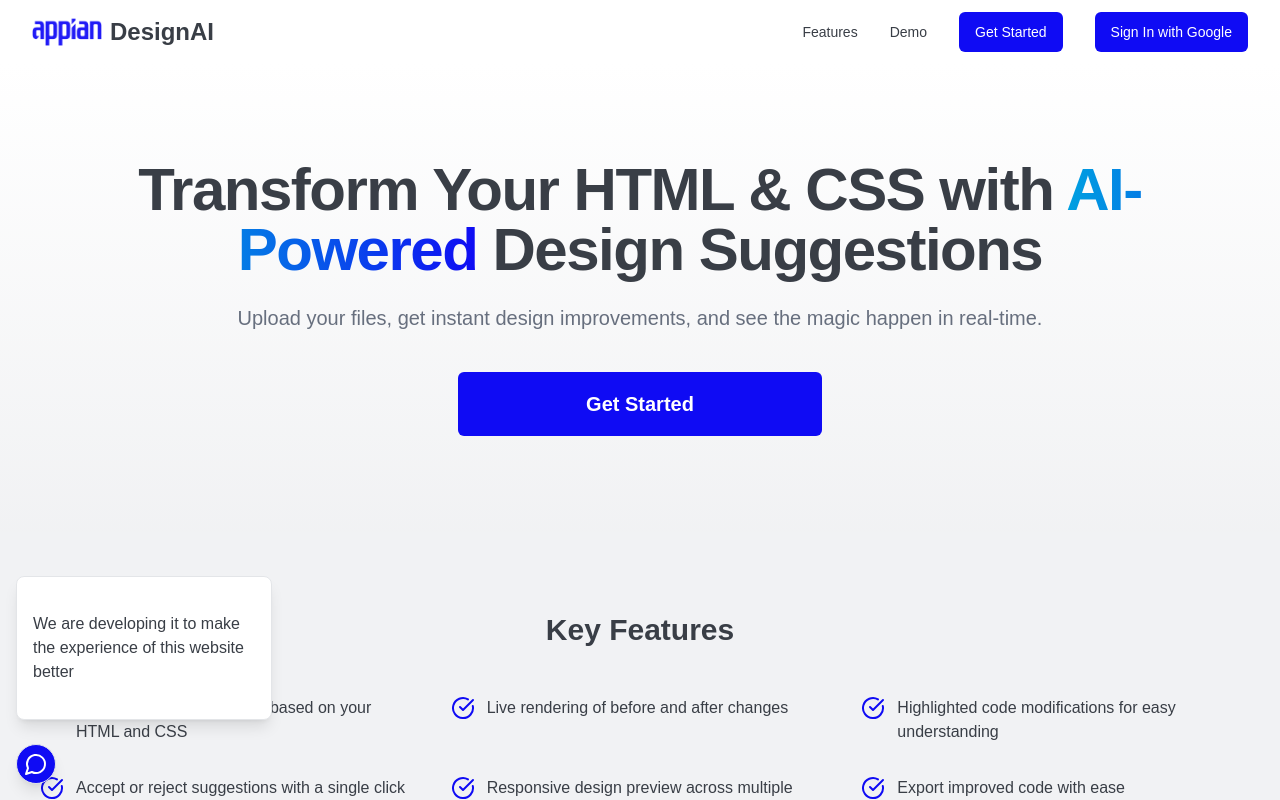
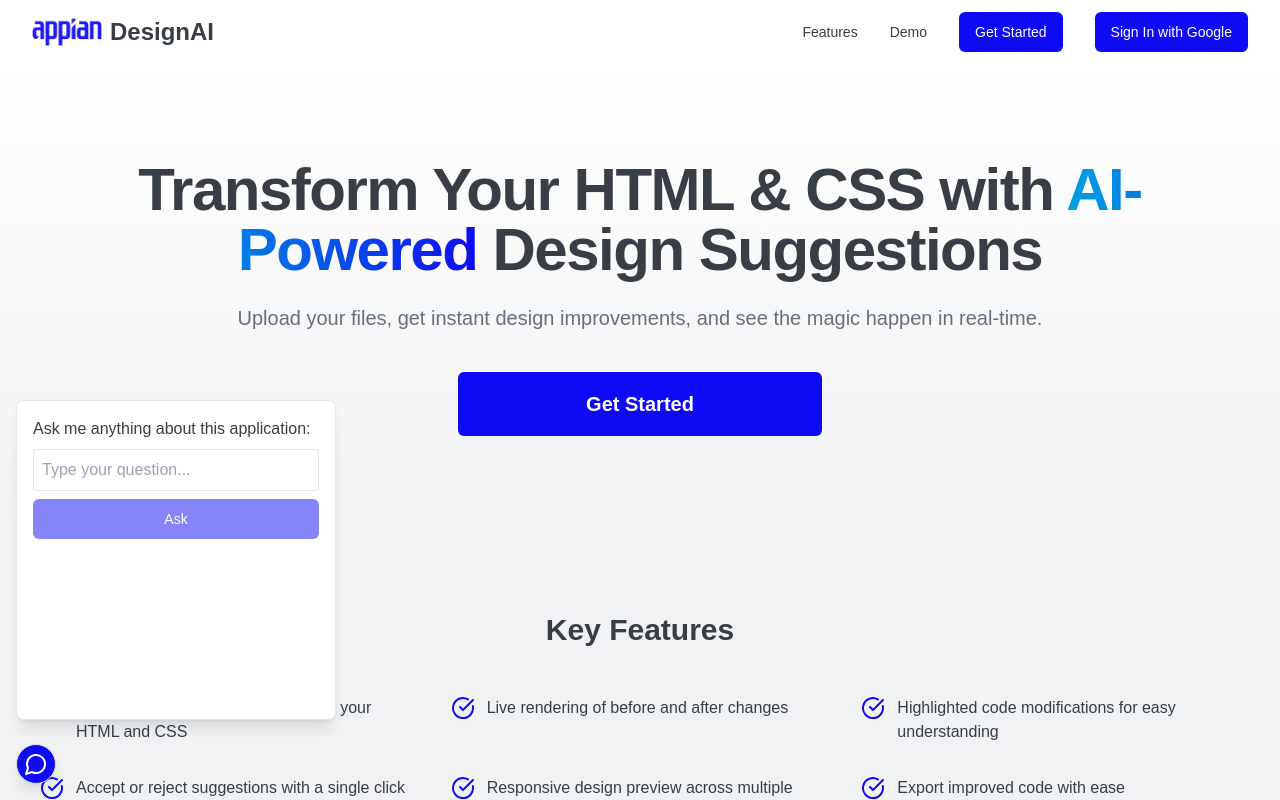
Before and after one commit to PJ2005/appian-design-ai-final, a Next.js app in the folder design-ai/: page / in a window 1280 px wide. Both pictures are taken after a click on the button 36 px from the left and 764 px from the top of the page. Shown: the top 800 px of the page. Built offline with nearby package versions, Linux system fonts and the light colour scheme; no server answers.

Commit message:
added chatbot feature

```diff
--- a/design-ai/app/components/chatbot.tsx
+++ b/design-ai/app/components/chatbot.tsx
@@ -4,8 +4,60 @@ import { useState } from 'react'
 import { MessageCircle } from 'lucide-react'
 import { Button } from '@/components/ui/button'
 
+// Predefined QA pairs with keywords
+const QA_DATABASE = [
+  {
+    keywords: ['what', 'app', 'do', 'purpose'],
+    answer: 'This app helps optimize website design by providing AI-powered suggestions for HTML and CSS improvements.'
+  },
+  {
+    keywords: ['how', 'use', 'work'],
+    answer: 'Upload your HTML/CSS files, describe desired changes, and review AI-suggested improvements. You can accept or reject each suggestion.'
+  },
+  {
+    keywords: ['features', 'capabilities'],
+    answer: 'Features include: AI design suggestions, live previews, code highlighting, responsive design testing, and easy export of improved code.'
+  },
+  {
+    keywords: ['upload', 'file', 'format'],
+    answer: 'Upload HTML files with embedded CSS. The app will analyze both structure and styling to suggest improvements.'
+  }
+];
+
 export default function Chatbot() {
   const [isOpen, setIsOpen] = useState(false)
+  const [query, setQuery] = useState('')
+  const [response, setResponse] = useState('')
+  const [isLoading, setIsLoading] = useState(false)
+
+  const getResponse = (query: string) => {
+    const words = query.toLowerCase().split(' ')
+
+    // Find best matching QA pair
+    let bestMatch = {
+      score: 0,
+      answer: "I can answer questions about the app's features, usage, and capabilities."
+    }
+
+    QA_DATABASE.forEach(qa => {
+      const matchScore = qa.keywords.filter(k =>
+        words.some(w => w.includes(k))
+      ).length / qa.keywords.length
+
+      if (matchScore > bestMatch.score) {
+        bestMatch = { score: matchScore, answer: qa.answer }
+      }
+    })
+
+    return bestMatch.answer
+  }
+
+  const handleQuerySubmit = () => {
+    setIsLoading(true)
+    const answer = getResponse(query)
+    setResponse(answer)
+    setIsLoading(false)
+  }
 
   return (
     <div className="fixed bottom-4 left-4 z-50">
@@ -17,11 +69,28 @@ export default function Chatbot() {
       >
         <MessageCircle className="h-6 w-6" />
       </Button>
+
       {isOpen && (
-        <div className="absolute bottom-16 left-0 bg-background border border-border p-4 rounded-lg shadow-lg w-64 h-36 flex items-center justify-center">
-          <p className="text-md text-foreground">
-            We are developing it to make the experience of this website better
-          </p>
+        <div className="absolute bottom-16 left-0 bg-background border border-border p-4 rounded-lg shadow-lg w-80 h-80 flex flex-col">
+          <p className="text-md text-foreground mb-2">Ask me anything about this application:</p>
+          <input
+            type="text"
+            value={query}
+            onChange={(e) => setQuery(e.target.value)}
+            className="border rounded p-2 mb-2 w-full"
+            placeholder="Type your question..."
+            onKeyDown={(e) => e.key === 'Enter' && handleQuerySubmit()}
+          />
+          <Button
+            onClick={handleQuerySubmit}
+            disabled={isLoading || !query.trim()}
+            className="mb-2"
+          >
+            {isLoading ? 'Processing...' : 'Ask'}
+          </Button>
+          <div className="text-sm text-foreground mt-2 overflow-y-auto flex-1">
+            {response}
+          </div>
         </div>
       )}
     </div>
--- a/design-ai/package.json
+++ b/design-ai/package.json
@@ -6,6 +6,7 @@
     "start": "next start"
   },
   "dependencies": {
+    "@mlc-ai/web-llm": "^0.2.77",
     "@radix-ui/react-checkbox": "^1.1.1",
     "@radix-ui/react-dropdown-menu": "^2.1.1",
     "@radix-ui/react-label": "^2.1.0",
```
Also changed, not shown: 1 other file (tests, documents, lock files or other folders).
